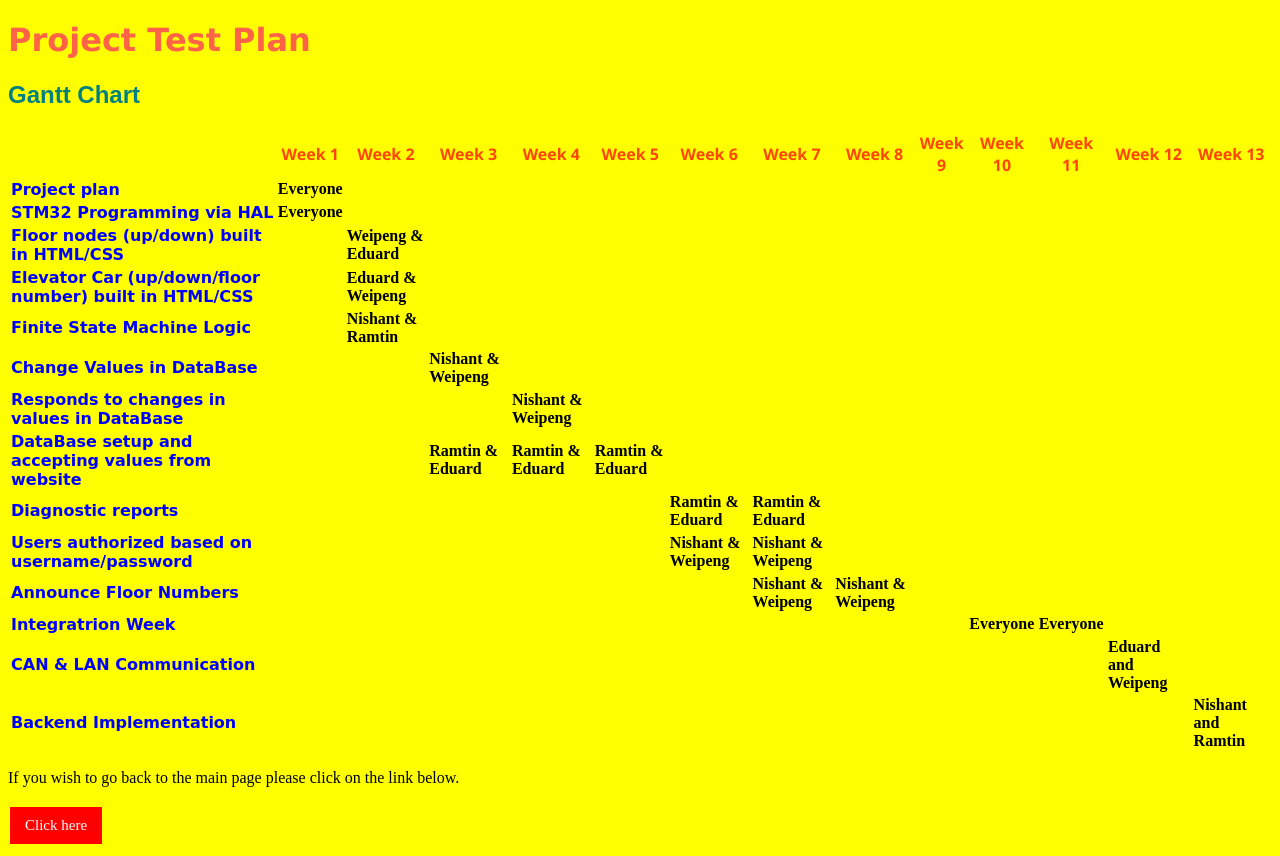
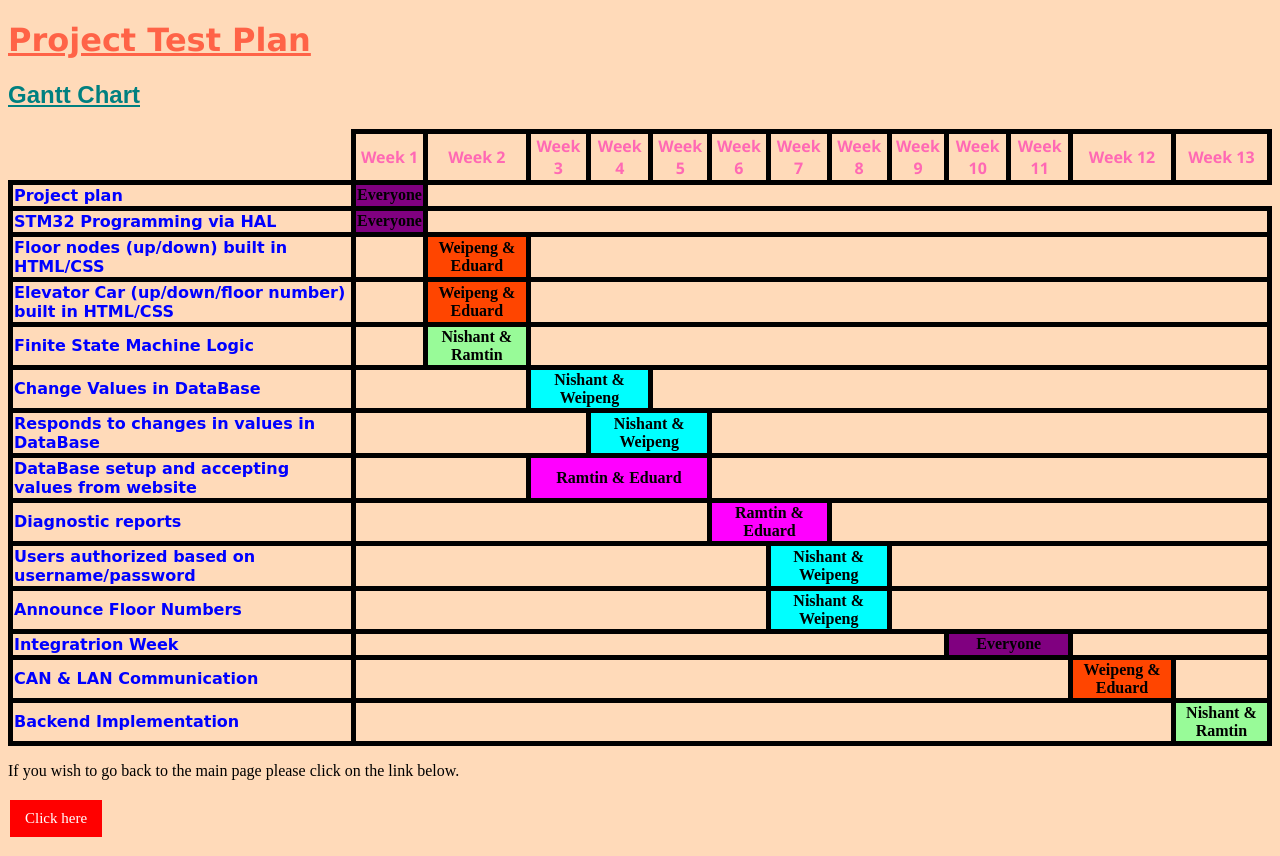
Before and after one commit to phoenixtomcat/Elevator_Project, a PHP site: page /project_plan.html in a window 1280 px wide. Run offline with PHP 8.4, Linux system fonts and the light colour scheme.

Commit message:
Updated Gantt Chart

```diff
--- a/ESE-Project-Team-Nishant/Engineering_Project_VI/HTML/project_info/project_plan.css
+++ b/ESE-Project-Team-Nishant/Engineering_Project_VI/HTML/project_info/project_plan.css
@@ -1,15 +1,18 @@
 /*Project Plan style CSS*/
-.tasks{
+
+.tasks {
     text-align: left;
     color: blue;
-    font-family:cursive;
+    font-family: cursive;
 }
-.weeks{
+
+.weeks {
     text-align: center;
-    color:orangered;
+    color: #FF69B4;
     font-family: 'Segoe UI', Tahoma, Geneva, Verdana, sans-serif;
 }
-.button{
+
+.button {
     background-color: red;
     border: none;
     color: white;
@@ -20,19 +23,71 @@
     font-size: 15px;
     margin: 4px 2px;
     cursor: pointer;
-  }
-body{
-    background-color: yellow;
 }
-h1{
+
+body {
+    background-color: peachpuff;
+}
+
+h1 {
+    text-decoration: underline;
     color: tomato;
     font-family: 'Lucida Sans', 'Lucida Sans Regular', 'Lucida Grande', 'Lucida Sans Unicode', Geneva, Verdana, sans-serif;
 }
-h2{
+
+h2 {
+    text-decoration: underline;
     color: teal;
     font-family: Arial, Helvetica, sans-serif;
     font-size: x-large;
 }
-td{
+
+td {
     font-weight: bold;
 }
+
+.tasks {
+    border: 5px black solid;
+    border-collapse: collapse;
+}
+
+.weeks {
+    border: 5px black solid;
+    border-collapse: collapse;
+    empty-cells: show;
+}
+
+table {
+    border-collapse: collapse;
+    margin: 0 auto;
+}
+
+table td {
+    border: 5px black solid;
+    border-collapse: collapse;
+    empty-cells: hide;
+}
+
+.things {
+    text-align: center;
+}
+
+.every {
+    background-color: purple;
+}
+
+.WeinEdu {
+    background-color: #FF4500;
+}
+
+.NisnRam {
+    background-color: #98FB98;
+}
+
+.NisnWei {
+    background-color: #00FFFF;
+}
+
+.RamnEdu {
+    background-color: #FF00FF;
+}
--- a/ESE-Project-Team-Nishant/Engineering_Project_VI/HTML/project_info/project_plan.html
+++ b/ESE-Project-Team-Nishant/Engineering_Project_VI/HTML/project_info/project_plan.html
@@ -1,10 +1,12 @@
 <!DOCTYPE html>
 <html lang="en">
+
 <head>
     <meta name="description" content="Prjoect Plan" />
     <meta name="robots" content="noindex nofollow" />
     <meta http-equiv="author" content="Eduard Nishant Ramtin Weipeng" />
     <meta http-equiv="pragma" content="no-cache" />
+
     <head>
         <link rel="stylesheet" href="project_plan.css">
     </head>
@@ -33,126 +35,116 @@
     <tbody>
         <tr>
             <th class="tasks">Project plan</th>
-                <td>Everyone</td>
+            <td class="every">
+                <div class="things">Everyone</td>
+            </div>
         </tr>
         <tr>
             <th class="tasks">STM32 Programming via HAL </th>
-                <td>Everyone</td>
+            <td class="every">
+                <div class="things">Everyone</td>
+            </div>
+            <td colspan="13"></td>
         </tr>
         <tr>
             <th class="tasks">Floor nodes (up/down) built in HTML/CSS</th>
             <td></td>
-               <td>Weipeng & Eduard</td>
+            <td class="WeinEdu">
+                <div class="things">Weipeng & Eduard</td>
+            </div>
+            <td colspan="12"></td>
         </tr>
         <tr>
             <th class="tasks">Elevator Car (up/down/floor number) built in HTML/CSS</th>
             <td></td>
-                <td>Eduard & Weipeng</td>
+            <td class="WeinEdu">
+                <div class="things">Weipeng & Eduard</td>
+            </div>
+            <td colspan="12"></td>
         </tr>
         <tr>
             <th class="tasks">Finite State Machine Logic</th>
             <td></td>
-                <td>Nishant & Ramtin</td>
+            <td class="NisnRam">
+                <div class=" things ">Nishant & Ramtin</td>
+            </div>
+            <td colspan="12"></td>
         </tr>
         <tr>
-                <th class="tasks">Change Values in DataBase</th>
-                <td></td>
-                <td></td>
-                <td>Nishant & Weipeng</td>
+            <th class="tasks ">Change Values in DataBase</th>
+            <td colspan="2 "></td>
+            <td colspan="2" class="NisnWei">
+                <div class=" things ">Nishant & Weipeng</td>
+            </div>
+            <td colspan="11 "></td>
         </tr>
         <tr>
-                <th class="tasks">Responds to changes in values in DataBase</th>
-                <td></td>
-                <td></td>
-                <td></td>
-                <td>Nishant & Weipeng</td>
+            <th class="tasks ">Responds to changes in values in DataBase</th>
+            <td colspan="3 "></td>
+            <td colspan="2" class="NisnWei">
+                <div class=" things ">Nishant & Weipeng</td>
+            </div>
+            <td colspan="10 "></td>
         </tr>
         <tr>
-                <th class="tasks">DataBase setup and accepting values from website</th>
-                <td></td>
-                <td></td>
-                <td>Ramtin & Eduard</td>
-                <td>Ramtin & Eduard</td>
-                <td>Ramtin & Eduard</td>
+            <th class="tasks ">DataBase setup and accepting values from website</th>
+            <td colspan="2 "></td>
+            <td colspan="3" class="RamnEdu">
+                <div class=" things ">Ramtin & Eduard</td>
+            </div>
+            <td colspan="9 "></td>
         </tr>
         <tr>
-                <th class="tasks">Diagnostic reports</th>
-                <td></td>
-                <td></td>
-                <td></td>
-                <td></td>
-                <td></td>
-                <td>Ramtin & Eduard</td>
-                <td>Ramtin & Eduard</td>
+            <th class="tasks ">Diagnostic reports</th>
+            <td colspan="5 "></td>
+            <td colspan="2" class="RamnEdu">
+                <div class=" things ">Ramtin & Eduard</td>
+            </div>
+            <td colspan="7 "></td>
         </tr>
         <tr>
-                <th class="tasks">Users authorized based on username/password</th>
-                <td></td>
-                <td></td>
-                <td></td>
-                <td></td>
-                <td></td>
-                <td>Nishant & Weipeng</td>
-                <td>Nishant & Weipeng</td>
+            <th class="tasks ">Users authorized based on username/password</th>
+            <td colspan="6 "></td>
+            <td colspan="2" class="NisnWei">
+                <div class=" things ">Nishant & Weipeng</td>
+            </div>
+            <td colspan="6 "></td>
         </tr>
         <tr>
-                <th class="tasks">Announce Floor Numbers</th>
-                <td></td>
-                <td></td>
-                <td></td>
-                <td></td>
-                <td></td>
-                <td></td>
-                <td>Nishant & Weipeng</td>
-                <td>Nishant & Weipeng</td>
+            <th class="tasks ">Announce Floor Numbers</th>
+            <td colspan="6 "></td>
+            <td colspan="2" class="NisnWei">
+                <div class=" things ">Nishant & Weipeng</td>
+            </div>
+            <td colspan="6 "></td>
         </tr>
         <tr>
-                <th class="tasks">Integratrion Week</th>
-                <td></td>
-                <td></td>
-                <td></td>
-                <td></td>
-                <td></td>
-                <td></td>
-                <td></td>
-                <td></td>
-                <td></td>
-                <td>Everyone</td>
-                <td>Everyone</td>
+            <th class="tasks ">Integratrion Week</th>
+            <td colspan="9 "></td>
+            <td colspan="2" class="every">
+                <div class="things">Everyone</td>
+            </div>
+            <td colspan="3 "></td>
+
         </tr>
         <tr>
-                <th class="tasks">CAN & LAN Communication</th>
-                <td></td>
-                <td></td>
-                <td></td>
-                <td></td>
-                <td></td>
-                <td></td>
-                <td></td>
-                <td></td>
-                <td></td>
-                <td></td>
-                <td></td>
-                <td>Eduard and Weipeng</td>
+            <th class="tasks ">CAN & LAN Communication</th>
+            <td colspan="11 "></td>
+            <td class="WeinEdu">
+                <div class="things">Weipeng & Eduard</td>
+            </div>
+            <td colspan="2 "></td>
         </tr>
         <tr>
-                <th class="tasks">Backend Implementation</th>
-                <td></td>
-                <td></td>
-                <td></td>
-                <td></td>
-                <td></td>
-                <td></td>
-                <td></td>
-                <td></td>
-                <td></td>
-                <td></td>
-                <td></td>
-                <td></td>
-                <td>Nishant and Ramtin</td>
+            <th class="tasks ">Backend Implementation</th>
+            <td colspan="12 "></td>
+            <td class="NisnRam">
+                <div class=" things ">Nishant & Ramtin</td>
+            </div>
         </tr>
     </tbody>
 </table>
 <p>If you wish to go back to the main page please click on the link below.</p>
-        <a href = "../index_page/index.html" class="button">Click here</a>
+<a href="../index_page/index.html " class="button ">Click here</a>
+
 </html>
```
Also changed, not shown: ESE-Project-Team-Nishant/Engineering_Project_VI/HTML/elevator/elevator.css (+39 -4 lines), ESE-Project-Team-Nishant/Engineering_Project_VI/HTML/elevator/elevator.html (+15 -12 lines). Lines whose indentation alone changed are shown as unchanged.
